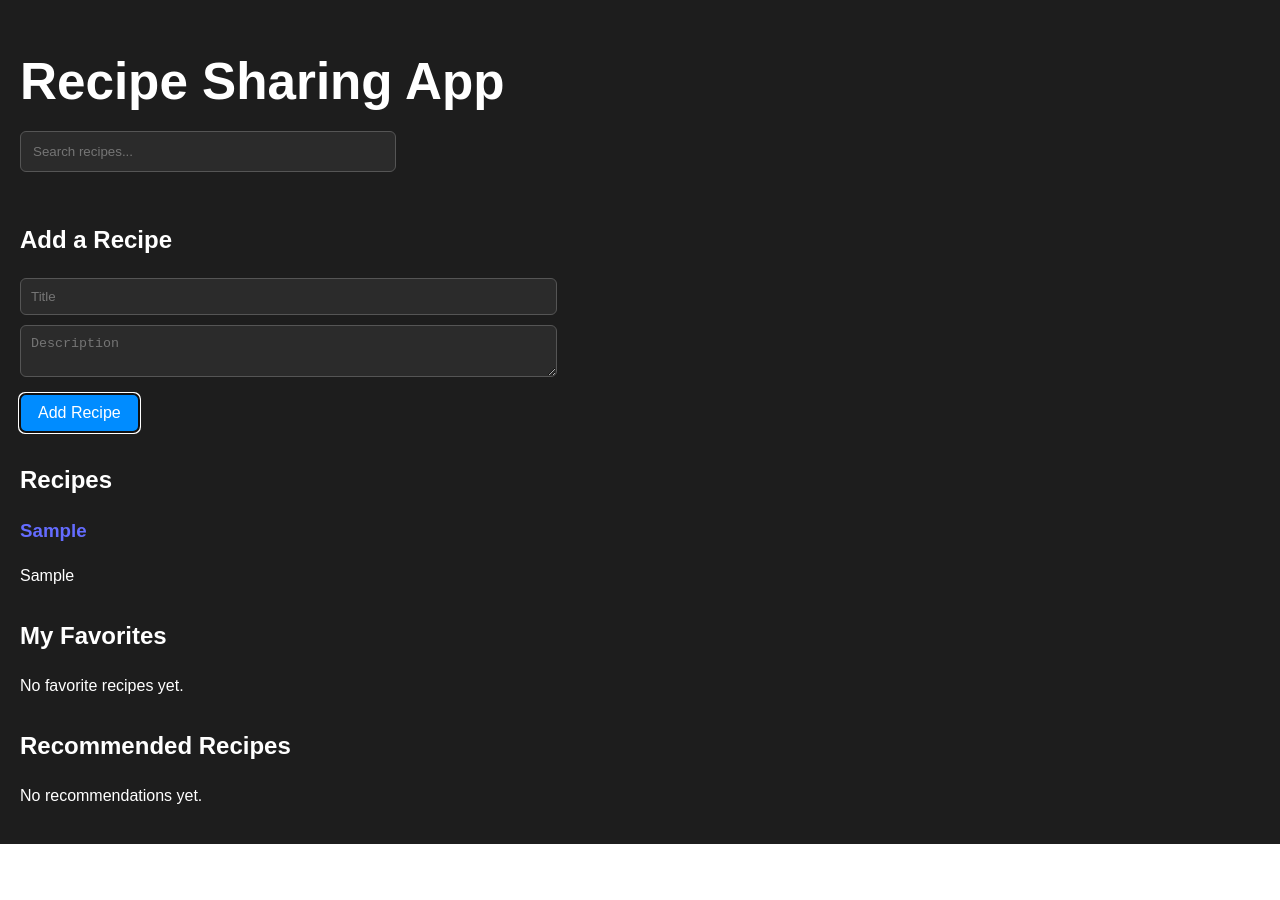
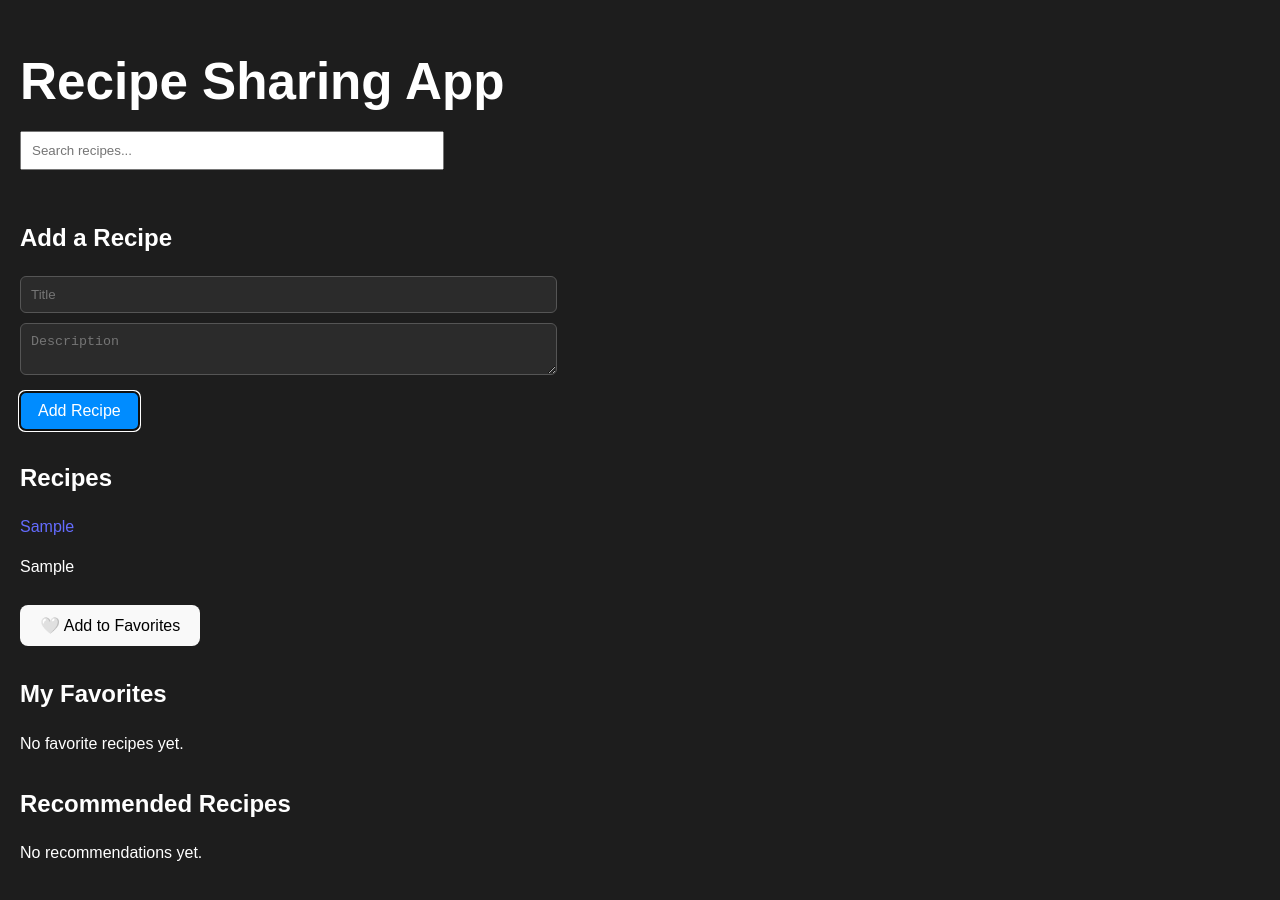
Before and after one commit to Stev1000/alx-fe-reactjs, a React (Vite) app in the folder recipe-sharing-app/: page / in a window 1280 px wide. Both pictures are taken after typing "Sample", "Sample" into the empty fields and a click on the button "Add Recipe". Before the commit the page ends 844 px from the top, so only its background shows below. Built offline with nearby package versions, Linux system fonts and the light colour scheme.

Commit message:
feat: implement Task 3 - favorites and recommendations (Zustand store, favorite button, lists)

```diff
--- a/recipe-sharing-app/src/components/FavoriteButton.jsx
+++ b/recipe-sharing-app/src/components/FavoriteButton.jsx
@@ -1,30 +1,28 @@
 import useRecipeStore from "./recipeStore";
 
-const FavoriteButton = ({ id }) => {
+const FavoriteButton = ({ recipeId }) => {
   const favorites = useRecipeStore((state) => state.favorites);
   const addFavorite = useRecipeStore((state) => state.addFavorite);
   const removeFavorite = useRecipeStore((state) => state.removeFavorite);
+  const generateRecommendations = useRecipeStore(
+    (state) => state.generateRecommendations
+  );
 
-  const isFavorite = favorites.includes(id);
+  const isFavorite = favorites.includes(recipeId);
 
   const toggleFavorite = () => {
-    if (isFavorite) removeFavorite(id);
-    else addFavorite(id);
+    if (isFavorite) {
+      removeFavorite(recipeId);
+    } else {
+      addFavorite(recipeId);
+    }
+
+    generateRecommendations(); // ⭐ ensures recommendations update
   };
 
   return (
-    <button
-      onClick={toggleFavorite}
-      style={{
-        background: isFavorite ? "gold" : "#444",
-        color: isFavorite ? "black" : "white",
-        padding: "6px 12px",
-        borderRadius: "6px",
-        marginTop: "10px",
-        cursor: "pointer",
-      }}
-    >
-      {isFavorite ? "★ Favorite" : "☆ Add to Favorites"}
+    <button onClick={toggleFavorite} style={{ marginTop: "10px" }}>
+      {isFavorite ? "❤️ Remove Favorite" : "🤍 Add to Favorites"}
     </button>
   );
 };
--- a/recipe-sharing-app/src/components/FavoritesList.jsx
+++ b/recipe-sharing-app/src/components/FavoritesList.jsx
@@ -5,21 +5,23 @@ const FavoritesList = () => {
   const favorites = useRecipeStore((state) => state.favorites);
 
   const favoriteRecipes = favorites
-    .map((id) => recipes.find((recipe) => recipe.id === id))
+    .map((id) => recipes.find((r) => r.id === id))
     .filter(Boolean);
 
   return (
     <div>
       <h2>My Favorites</h2>
 
-      {favoriteRecipes.length === 0 && <p>No favorite recipes yet.</p>}
-
-      {favoriteRecipes.map((recipe) => (
-        <div key={recipe.id} className="recipe-item">
-          <h3>{recipe.title}</h3>
-          <p>{recipe.description}</p>
-        </div>
-      ))}
+      {favoriteRecipes.length === 0 ? (
+        <p>No favorite recipes yet.</p>
+      ) : (
+        favoriteRecipes.map((recipe) => (
+          <div key={recipe.id}>
+            <h3>{recipe.title}</h3>
+            <p>{recipe.description}</p>
+          </div>
+        ))
+      )}
     </div>
   );
 };
--- a/recipe-sharing-app/src/components/RecipeDetails.jsx
+++ b/recipe-sharing-app/src/components/RecipeDetails.jsx
@@ -1,6 +1,5 @@
 import { useParams } from "react-router-dom";
 import useRecipeStore from "./recipeStore";
-
 import EditRecipeForm from "./EditRecipeForm";
 import DeleteRecipeButton from "./DeleteRecipeButton";
 import FavoriteButton from "./FavoriteButton";
@@ -13,22 +12,17 @@ const RecipeDetails = () => {
     state.recipes.find((r) => r.id === recipeId)
   );
 
-  if (!recipe) {
-    return <p>Recipe not found.</p>;
-  }
+  if (!recipe) return <p>Recipe not found.</p>;
 
   return (
     <div>
       <h1>{recipe.title}</h1>
       <p>{recipe.description}</p>
 
-      {/* ⭐ Task 3: Add to Favorites */}
-      <FavoriteButton id={recipe.id} />
+      {/* ADD FAVORITE BUTTON HERE */}
+      <FavoriteButton recipeId={recipe.id} />
 
-      {/* Task 1: Edit Recipe */}
       <EditRecipeForm recipe={recipe} />
-
-      {/* Task 1: Delete Recipe */}
       <DeleteRecipeButton id={recipe.id} />
     </div>
   );
--- a/recipe-sharing-app/src/components/RecipeList.jsx
+++ b/recipe-sharing-app/src/components/RecipeList.jsx
@@ -1,28 +1,31 @@
 import { Link } from "react-router-dom";
 import useRecipeStore from "./recipeStore";
+import FavoriteButton from "./FavoriteButton";
 
 const RecipeList = () => {
-  const recipes = useRecipeStore((state) => state.recipes);
-  const filteredRecipes = useRecipeStore((state) => state.filteredRecipes);
-  const searchTerm = useRecipeStore((state) => state.searchTerm);
+  const recipes = useRecipeStore((state) =>
+    state.filteredRecipes.length > 0
+      ? state.filteredRecipes
+      : state.recipes
+  );
 
-  const listToShow =
-    searchTerm.trim().length > 0 ? filteredRecipes : recipes;
+  if (recipes.length === 0) {
+    return <p>No recipes found.</p>;
+  }
 
   return (
     <div>
       <h2>Recipes</h2>
 
-      {listToShow.map((recipe) => (
-        <div key={recipe.id} style={{ marginBottom: "20px" }}>
-          <Link to={`/recipe/${recipe.id}`}>
-            <h3>{recipe.title}</h3>
-          </Link>
+      {recipes.map((recipe) => (
+        <div key={recipe.id}>
+          <Link to={`/recipe/${recipe.id}`}>{recipe.title}</Link>
           <p>{recipe.description}</p>
+
+          {/* ⭐ Safe Task 3 addition */}
+          <FavoriteButton recipeId={recipe.id} />
         </div>
       ))}
-
-      {listToShow.length === 0 && <p>No recipes found.</p>}
     </div>
   );
 };
--- a/recipe-sharing-app/src/components/RecommendationsList.jsx
+++ b/recipe-sharing-app/src/components/RecommendationsList.jsx
@@ -1,28 +1,22 @@
 import useRecipeStore from "./recipeStore";
-import { useEffect } from "react";
 
 const RecommendationsList = () => {
   const recommendations = useRecipeStore((state) => state.recommendations);
-  const generateRecommendations = useRecipeStore(
-    (state) => state.generateRecommendations
-  );
-
-  useEffect(() => {
-    generateRecommendations();
-  }, [generateRecommendations]);
 
   return (
     <div>
       <h2>Recommended Recipes</h2>
 
-      {recommendations.length === 0 && <p>No recommendations yet.</p>}
-
-      {recommendations.map((recipe) => (
-        <div key={recipe.id} className="recipe-item">
-          <h3>{recipe.title}</h3>
-          <p>{recipe.description}</p>
-        </div>
-      ))}
+      {recommendations.length === 0 ? (
+        <p>No recommendations yet.</p>
+      ) : (
+        recommendations.map((recipe) => (
+          <div key={recipe.id}>
+            <h3>{recipe.title}</h3>
+            <p>{recipe.description}</p>
+          </div>
+        ))
+      )}
     </div>
   );
 };
--- a/recipe-sharing-app/src/components/SearchBar.jsx
+++ b/recipe-sharing-app/src/components/SearchBar.jsx
@@ -1,20 +1,21 @@
+//import { useRecipeStore } from "./recipeStore";
 import useRecipeStore from "./recipeStore";
 
 const SearchBar = () => {
   const setSearchTerm = useRecipeStore((state) => state.setSearchTerm);
   const filterRecipes = useRecipeStore((state) => state.filterRecipes);
 
-  const handleChange = (event) => {
-    setSearchTerm(event.target.value);
-    filterRecipes();
+  const handleChange = (e) => {
+    setSearchTerm(e.target.value);
+    filterRecipes();  // <-- THIS FIXES THE FILTER
   };
 
   return (
     <input
-      className="search-input"
       type="text"
       placeholder="Search recipes..."
       onChange={handleChange}
+      style={{ width: "400px", padding: "10px", marginBottom: "20px" }}
     />
   );
 };
```
Also changed, not shown: recipe-sharing-app/src/components/recipeStore.js (+7 -10 lines).
